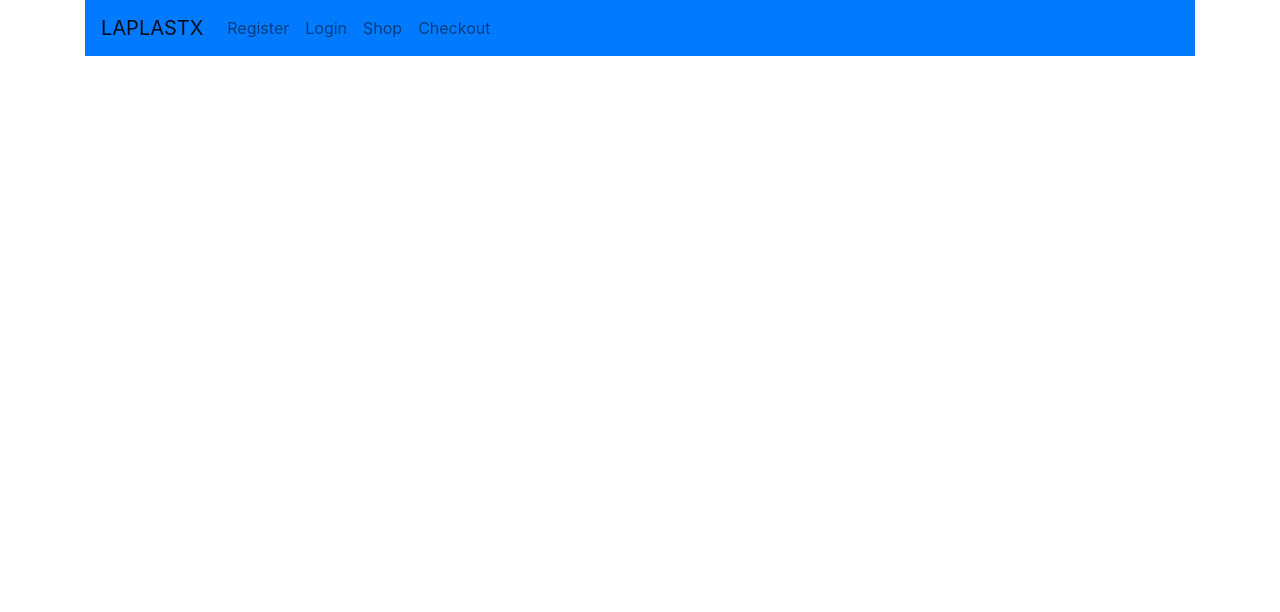
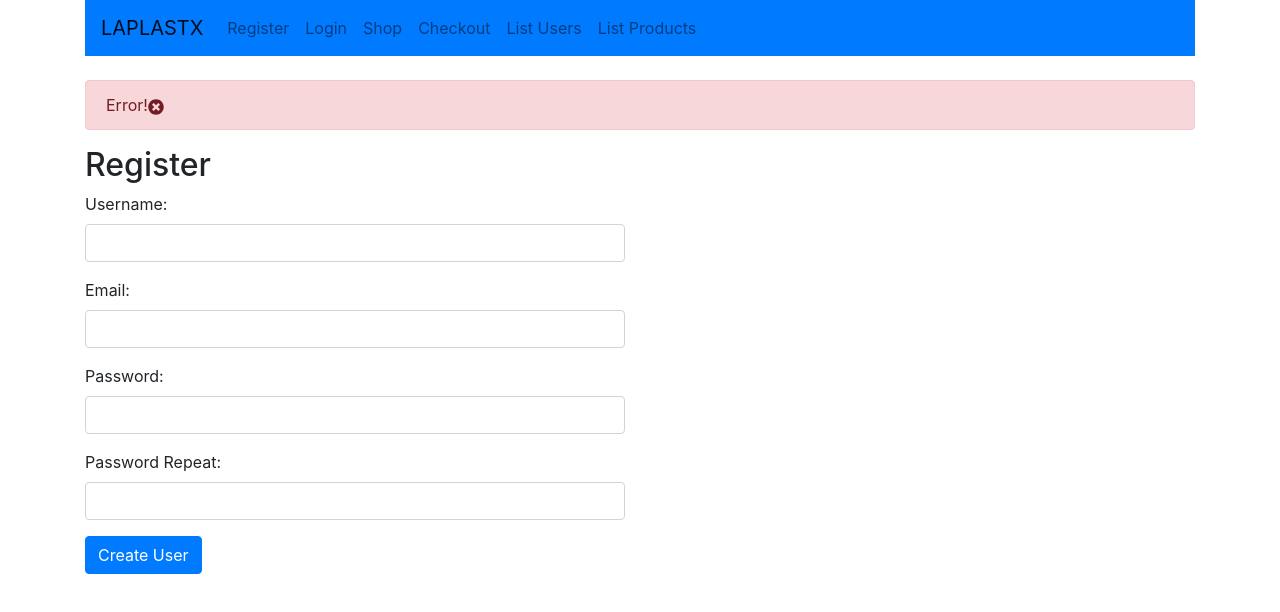
Before and after one commit to caesarfeta/React-Store, a React (Create React App) app: page /register in a window 1280 px wide. Shown: the top 612 px of the page. Built offline with nearby package versions, Linux system fonts and the light colour scheme.

Commit message:
experiments

```diff
--- a/src/Test.js
+++ b/src/Test.js
@@ -1,16 +1,21 @@
 import React from 'react';
 import { BrowserRouter as Router, Route } from 'react-router-dom' ;
+import { Container } from 'react-bootstrap' ;
 import 'bootstrap/dist/css/bootstrap.min.css';
 import LANav from "./comps/LANav.comp";
-import CreateUser from "./comps/CreateUser.comp";
+import Error from "./comps/Error.comp";
+import Register from "./comps/Register.comp";
+import Login from "./comps/Login.comp";
 function App(){
   return(
     <Router>
-      <div className="container">
+      <Container>
         <LANav/>
         <br/>
-        <Route path="/user" component={CreateUser} />
-      </div>
+        <Error/>
+        <Route path="/register" component={Register} />
+        <Route path="/login" component={Login} />
+      </Container>
     </Router>
   );
 }
--- /dev/null
+++ b/src/comps/Error.comp.js
@@ -0,0 +1,19 @@
+import React, { Component } from 'react';
+import { Alert, Button } from 'react-bootstrap';
+import { FaTimesCircle } from 'react-icons/fa';
+export default class Error extends Component{
+  constructor(props){
+    super(props);
+    this.close=this.close.bind(this);
+  }
+  close(){
+    console.log('close')
+  }
+  render(){
+    return (
+      <Alert variant="danger">Error!
+      <FaTimesCircle onClick={()=>this.close()}/>
+      </Alert>
+    )
+  }
+}
--- a/src/comps/LANav.comp.js
+++ b/src/comps/LANav.comp.js
@@ -7,10 +7,14 @@ export default class LANav extends Component{
       <Navbar bg="primary">
         <Navbar.Brand href="/">LAPLASTX</Navbar.Brand>
         <Nav>
-          <Nav.Link href="/user">Register</Nav.Link>
+          <Nav.Link href="/register">Register</Nav.Link>
           <Nav.Link href="/login">Login</Nav.Link>
           <Nav.Link href="/shop">Shop</Nav.Link>
-          <Nav.Link href="/shop">Checkout</Nav.Link>
+          <Nav.Link href="/checkout">Checkout</Nav.Link>
+        </Nav>
+        <Nav>
+          <Nav.Link href="/users">List Users</Nav.Link>
+          <Nav.Link href="/users">List Products</Nav.Link>
         </Nav>
       </Navbar>
     )
--- a/src/comps/CreateUser.comp.js
+++ b/src/comps/Login.comp.js
@@ -1,7 +1,7 @@
 import React, { Component } from 'react';
-import { Form, Button } from 'react-bootstrap'
+import { Form, Button, Row, Col } from 'react-bootstrap'
 import axios from 'axios';
-export default class CreateUser extends Component{
+export default class Login extends Component{
   constructor(props){
     super(props);
     this.onChangeUsername=this.onChangeUsername.bind(this);
@@ -20,8 +20,7 @@ export default class CreateUser extends Component{
     const user={
       username: this.state.username
     };
-    console.log(user);
-    axios.post('http://localhost:3001/users/register',user)
+    axios.post('http://localhost:3001/users/login',user)
       .then(res=>console.log(res.data))
       .catch(err=>console.log(err));
     this.setState({
@@ -31,22 +30,32 @@ export default class CreateUser extends Component{
   render(){
     return (
       <>
-        <h2>Create User</h2>
+        <h2>Login</h2>
+        <Row>
+        <Col sm={12} md={6}>
         <Form onSubmit={this.onSubmit}>
           <Form.Group>
             <Form.Label>Username: </Form.Label>
             <Form.Control
               type="text"
               required
-              className="form-control"
               value={this.state.username}
               onChange={this.onChangeUsername}
             />
           </Form.Group>
           <Form.Group>
-              <Button type="submit">Create User</Button>
+            <Form.Label>Password: </Form.Label>
+            <Form.Control
+              type="password"
+              required
+            />
+          </Form.Group>
+          <Form.Group>
+              <Button type="submit">Login</Button>
           </Form.Group>
         </Form>
+        </Col>
+        </Row>
       </>
     )
   }
--- /dev/null
+++ b/src/comps/Register.comp.js
@@ -0,0 +1,76 @@
+import React, { Component } from 'react';
+import { Form, Button, Row, Col } from 'react-bootstrap'
+import axios from 'axios';
+export default class Register extends Component{
+  constructor(props){
+    super(props);
+    this.onChangeUsername=this.onChangeUsername.bind(this);
+    this.onSubmit=this.onSubmit.bind(this);
+    this.state={
+      username:''
+    }
+  }
+  onChangeUsername(e){
+    this.setState({
+      username:e.target.value
+    });
+  }
+  onSubmit(e){
+    e.preventDefault();
+    const user={
+      username: this.state.username
+    };
+    axios.post('http://localhost:3001/users/register',user)
+      .then(res=>console.log(res.data))
+      .catch(err=>console.log(err));
+    this.setState({
+      username:''
+    });
+  }
+  render(){
+    return (
+      <>
+        <h2>Register</h2>
+        <Row>
+        <Col sm={12} md={6}>
+        <Form onSubmit={this.onSubmit}>
+          <Form.Group>
+            <Form.Label>Username: </Form.Label>
+            <Form.Control
+              type="text"
+              required
+              value={this.state.username}
+              onChange={this.onChangeUsername}
+            />
+          </Form.Group>
+          <Form.Group>
+            <Form.Label>Email: </Form.Label>
+            <Form.Control
+              type="email"
+              required
+            />
+          </Form.Group>
+          <Form.Group>
+            <Form.Label>Password: </Form.Label>
+            <Form.Control
+              type="password"
+              required
+            />
+          </Form.Group>
+          <Form.Group>
+            <Form.Label>Password Repeat: </Form.Label>
+            <Form.Control
+              type="password"
+              required
+            />
+          </Form.Group>
+          <Form.Group>
+              <Button type="submit">Create User</Button>
+          </Form.Group>
+        </Form>
+        </Col>
+        </Row>
+      </>
+    )
+  }
+}
```
Also changed, not shown: src/reducers/errors.js (added).
